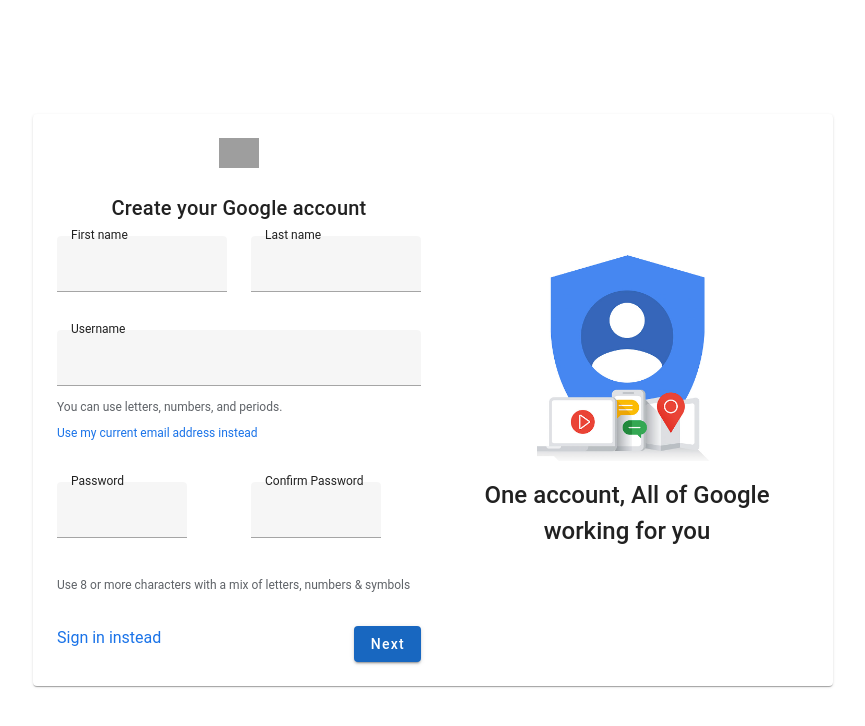
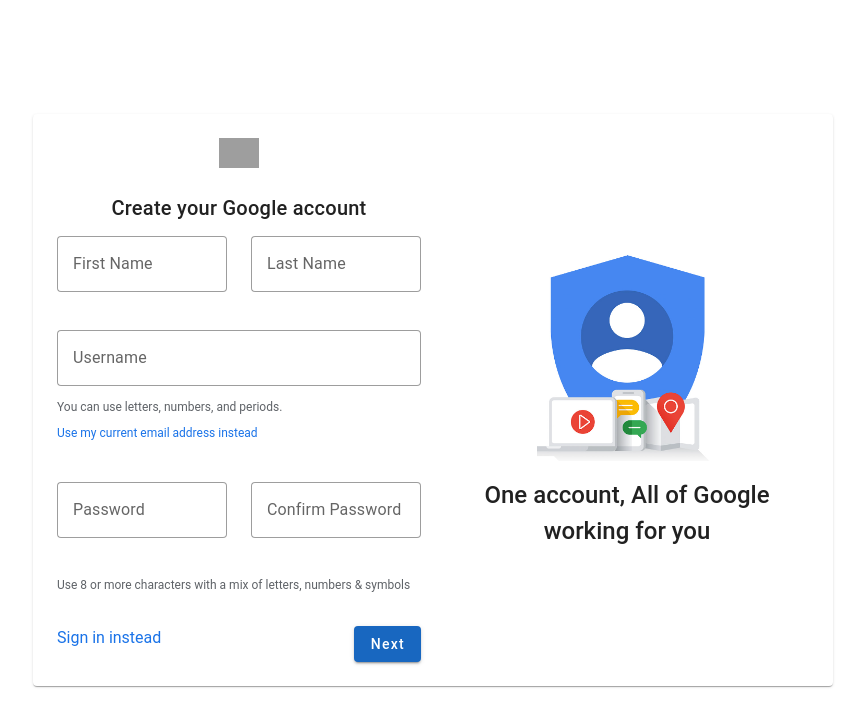
Before and after one commit to Rajshingade7/Vue_js, a Vue app: page /signup in a window 1280 px wide. Shown: the top 726 px of the page, without its empty margins (207-1072 px from the left). Built offline with nearby package versions, Linux system fonts and the light colour scheme; grey boxes are pictures that could not be loaded.

Commit message:
[Raj] add : fixed some css for input field

```diff
--- /dev/null
+++ b/src/assets/base.css
@@ -0,0 +1,86 @@
+/* color palette from <https://github.com/vuejs/theme> */
+:root {
+  --vt-c-white: #ffffff;
+  --vt-c-white-soft: #f8f8f8;
+  --vt-c-white-mute: #f2f2f2;
+
+  --vt-c-black: #181818;
+  --vt-c-black-soft: #222222;
+  --vt-c-black-mute: #282828;
+
+  --vt-c-indigo: #2c3e50;
+
+  --vt-c-divider-light-1: rgba(60, 60, 60, 0.29);
+  --vt-c-divider-light-2: rgba(60, 60, 60, 0.12);
+  --vt-c-divider-dark-1: rgba(84, 84, 84, 0.65);
+  --vt-c-divider-dark-2: rgba(84, 84, 84, 0.48);
+
+  --vt-c-text-light-1: var(--vt-c-indigo);
+  --vt-c-text-light-2: rgba(60, 60, 60, 0.66);
+  --vt-c-text-dark-1: var(--vt-c-white);
+  --vt-c-text-dark-2: rgba(235, 235, 235, 0.64);
+}
+
+/* semantic color variables for this project */
+:root {
+  --color-background: var(--vt-c-white);
+  --color-background-soft: var(--vt-c-white-soft);
+  --color-background-mute: var(--vt-c-white-mute);
+
+  --color-border: var(--vt-c-divider-light-2);
+  --color-border-hover: var(--vt-c-divider-light-1);
+
+  --color-heading: var(--vt-c-text-light-1);
+  --color-text: var(--vt-c-text-light-1);
+
+  --section-gap: 160px;
+}
+
+@media (prefers-color-scheme: dark) {
+  :root {
+    --color-background: var(--vt-c-black);
+    --color-background-soft: var(--vt-c-black-soft);
+    --color-background-mute: var(--vt-c-black-mute);
+
+    --color-border: var(--vt-c-divider-dark-2);
+    --color-border-hover: var(--vt-c-divider-dark-1);
+
+    --color-heading: var(--vt-c-text-dark-1);
+    --color-text: var(--vt-c-text-dark-2);
+  }
+}
+
+*,
+*::before,
+*::after {
+  box-sizing: border-box;
+  margin: 0;
+  font-weight: normal;
+}
+
+body {
+  min-height: 100vh;
+  color: var(--color-text);
+  background: var(--color-background);
+  transition:
+    color 0.5s,
+    background-color 0.5s;
+  line-height: 1.6;
+  font-family:
+    Inter,
+    -apple-system,
+    BlinkMacSystemFont,
+    'Segoe UI',
+    Roboto,
+    Oxygen,
+    Ubuntu,
+    Cantarell,
+    'Fira Sans',
+    'Droid Sans',
+    'Helvetica Neue',
+    sans-serif;
+  font-size: 15px;
+  text-rendering: optimizeLegibility;
+  -webkit-font-smoothing: antialiased;
+  -moz-osx-font-smoothing: grayscale;
+}
--- a/src/components/Loginfile.vue
+++ b/src/components/Loginfile.vue
@@ -1,3 +1,64 @@
+<script>
+ import { ref } from 'vue'
+import { loginUser } from '../Services/UserService'
+
+export default {
+  name: 'Login',
+  setup() {
+    const email = ref('')
+    const password = ref('')
+    const form = ref(null)
+
+    const rules = {
+      required: value => !!value || 'Required.',
+      email: value => {
+        const pattern = /^[\w-]+(\.[\w-]+)*@([\w-]+\.)+[a-zA-Z]{2,7}$/
+        return pattern.test(value) || 'Invalid e-mail.'
+      },
+      min: v => v.length >= 6 || 'Password must be at least 6 characters long.',
+    }
+
+    const handleLogin =  () => {
+      if (form.value.validate()) {
+        const reqData = {
+            email: email.value,
+            password: password.value,
+        };
+
+        loginUser(reqData)
+            .then(data => {
+                console.log(data);
+                alert('Login successful');
+                console.log('Response:', data);
+            })
+            .catch(error => {
+                alert('Login failed');
+                console.error('Error:', error);
+            });
+      }
+    }
+
+    const handleNext = () => {
+      if (form.value.validate()) {
+        // Handle next button action here
+        console.log(`Email: ${email.value}`)
+        console.log(`Password: ${password.value}`)
+      }
+    }
+
+    return {
+      email,
+      password,
+      handleLogin,
+      handleNext,
+      rules,
+      form,
+    }
+  },
+}
+
+</script>
+
 <template>
   <v-container class="login-container" align="center" fluid>
     <v-row justify="center">
@@ -15,8 +76,10 @@
           </v-card-subtitle>
           <v-form @submit.prevent="handleLogin" ref="form">
             <div class="input-with-label">
-              <label>Email or phone</label>
+
               <v-text-field
+                variant="outlined"
+                label="Email or Phone no"
                 v-model="email"
                 :rules="[rules.required, rules.email]"
                 required
@@ -26,12 +89,12 @@
               ></v-text-field>
             </div>
             <div class="input-with-label">
-              <label>Password</label>
               <v-text-field
                 v-model="password"
+                label="password"
                 :rules="[rules.required, rules.min]"
                 required
-                outlined
+                variant="outlined"
                 dense
                 class="blue-border"
                 type="password"
@@ -57,63 +120,6 @@
     </v-row>
   </v-container>
 </template>
-<script>
- import { ref } from 'vue'
-import { loginUser } from '../Services/UserService'
-
-export default {
-  name: 'Login',
-  setup() {
-    const email = ref('')
-    const password = ref('')
-    const form = ref(null)
-
-    const rules = {
-      required: value => !!value || 'Required.',
-      email: value => {
-        const pattern = /^[\w-]+(\.[\w-]+)*@([\w-]+\.)+[a-zA-Z]{2,7}$/
-        return pattern.test(value) || 'Invalid e-mail.'
-      },
-      min: v => v.length >= 6 || 'Password must be at least 6 characters long.',
-    }
-
-    const handleLogin = async () => {
-      if (form.value.validate()) {
-        try {
-          const reqData = {
-            email: email.value,
-            password: password.value,
-          }
-          const response = await loginUser(reqData)
-          alert('Login successful')
-          console.log('Response:', response)
-        } catch (error) {
-          alert('Login failed')
-          console.error('Error:', error)
-        }
-      }
-    }
-
-    const handleNext = () => {
-      if (form.value.validate()) {
-        // Handle next button action here
-        console.log(`Email: ${email.value}`)
-        console.log(`Password: ${password.value}`)
-      }
-    }
-
-    return {
-      email,
-      password,
-      handleLogin,
-      handleNext,
-      rules,
-      form,
-    }
-  },
-}
-
-</script>
 
 <style scoped>
   .login-container {
--- a/src/components/SignUp.vue
+++ b/src/components/SignUp.vue
@@ -2,6 +2,11 @@
  import { ref } from 'vue'
 import { signupUser } from '../Services/UserService' // Make sure to adjust the path as needed
 export default {
+  methods: {
+    changeColor() {
+      this.inputColor = 'blue';
+    },
+  },
 
   name: 'Signup',
   setup() {
@@ -12,6 +17,7 @@
     const confirmPassword = ref('')
     const showPassword = ref(false)
     const form = ref(null)
+    const inputColor=ref("black");
 
     const rules = {
       required: value => !!value || 'Required.',
@@ -27,11 +33,11 @@
       if (form.value.validate()) {
         try {
           const reqData = {
-            "firstName": firstName.value,
-            "lastName": lastName.value,
-            "email": email.value,
-            "password": password.value,
-            "service":"advance"
+            firstName: firstName.value,
+            lastName: lastName.value,
+            email: email.value,
+            password: password.value,
+            service:"advance"
           }
           console.log(reqData);
           const response = await signupUser(reqData)
@@ -59,6 +65,8 @@
       handleNext,
       rules,
       form,
+      inputColor,
+
     }
   },
 }
@@ -66,7 +74,7 @@
 
 </script>
 <template>
-  <v-container class="login-container" align="center" fluid>
+  <v-container class="signup-container" align="center" fluid>
     <v-row justify="center">
       <v-col cols="12" md="8">
         <v-card class="pa-6">
@@ -87,40 +95,47 @@
                 <v-row>
                   <v-col cols="12" sm="6">
                     <div class="input-with-label">
-                      <label>First name</label>
+
                       <v-text-field
                         v-model="firstName"
+                        label="First Name"
                         :rules="[rules.required]"
                         required
-                        outlined
+                        variant=outlined
                         dense
-                        class="blue-border"
+                        :style="{ color: inputColor }"
+                        @input="changeColor"
+                        class="first"
                       ></v-text-field>
                     </div>
                   </v-col>
                   <v-col cols="12" sm="6">
                     <div class="input-with-label">
-                      <label>Last name</label>
                       <v-text-field
+                        label="Last Name"
                         v-model="lastName"
                         :rules="[rules.required]"
                         required
-                        outlined
+                        variant=outlined
                         dense
-                        class="blue-border"
+                        :style="{ color: inputColor }"
+                        @input="changeColor"
+                        class="first"
                       ></v-text-field>
                     </div>
                   </v-col>
                 </v-row>
                 <div class="input-with-label">
-                  <label>Username</label>
-                  <v-text-field
+           <v-text-field
+           label="Username"
                     v-model="email"
                     :rules="[rules.required]"
                     required
-                    outlined
+                    variant=outlined
                     dense
-                    class="blue-border"
+                    :style="{ color: inputColor }"
+                        @input="changeColor"
+                    class="first"
                   ></v-text-field>
                   <div class="help-text" align="left">
                     You can use letters, numbers, and periods.
@@ -133,33 +148,33 @@
                 <v-row>
                   <v-col cols="12" sm="6">
                     <div class="input-with-label">
-                      <label>Password</label>
                       <v-text-field
+                      label="Password"
                         v-model="password"
-                        :append-icon="showPassword ? 'mdi-eye' : 'mdi-eye-off'"
                         :type="showPassword ? 'text' : 'password'"
-                        @click:append="showPassword = !showPassword"
                         :rules="[rules.required, rules.minLength]"
                         required
-                        outlined
+                        variant=outlined
                         dense
-                        class="blue-border"
+                        :style="{ color: inputColor }"
+                        @input="changeColor"
+                        class="first"
                       ></v-text-field>
                     </div>
                   </v-col>
                   <v-col cols="12" sm="6">
                     <div class="input-with-label">
-                      <label>Confirm Password</label>
                       <v-text-field
+                      label="Confirm Password"
                         v-model="confirmPassword"
-                        :append-icon="showPassword ? 'mdi-eye' : 'mdi-eye-off'"
                         :type="showPassword ? 'text' : 'password'"
-                        @click:append="showPassword = !showPassword"
                         :rules="[rules.required, rules.confirmPassword]"
                         required
-                        outlined
+                        variant=outlined
                         dense
-                        class="blue-border"
+                        :style="{ color: inputColor }"
+                        @input="changeColor"
+                        class="first"
                       ></v-text-field>
                     </div>
                   </v-col>
@@ -196,7 +211,7 @@
 </template>
 
 <style scoped>
-  .login-container {
+  .signup-container {
     height: 100vh;
     display: flex;
     align-items: center;
@@ -251,14 +266,16 @@
     position: absolute;
     top: -10px;
     left: 10px;
-    background-color: white;
+    background-color: #ce2020;
     padding: 0 4px;
     font-size: 12px;
   }
 
   .blue-border .v-text-field--outlined .v-input__control {
     border-color: #1a73e8;
+
   }
+
 
   .forgot-email-btn {
     color: #1a73e8;
@@ -313,6 +330,13 @@
     width:60%;
     max-height:40%;
   }
+  .checkbox{
+    border:1 px solid blue;
+    max-width: 10xp;
+  }
+  .first input {
+    color: inherit; /* Ensure the color is inherited from the parent element */
+  }
   @media(max-width: 800px) {
     .additional-section{
       display:none;
```
Also changed, not shown: src/Services/AxiosService.js (+4 -4 lines), src/Services/UserService.js (+10 -8 lines), src/assets/main.css (added, +35 -0 lines).
